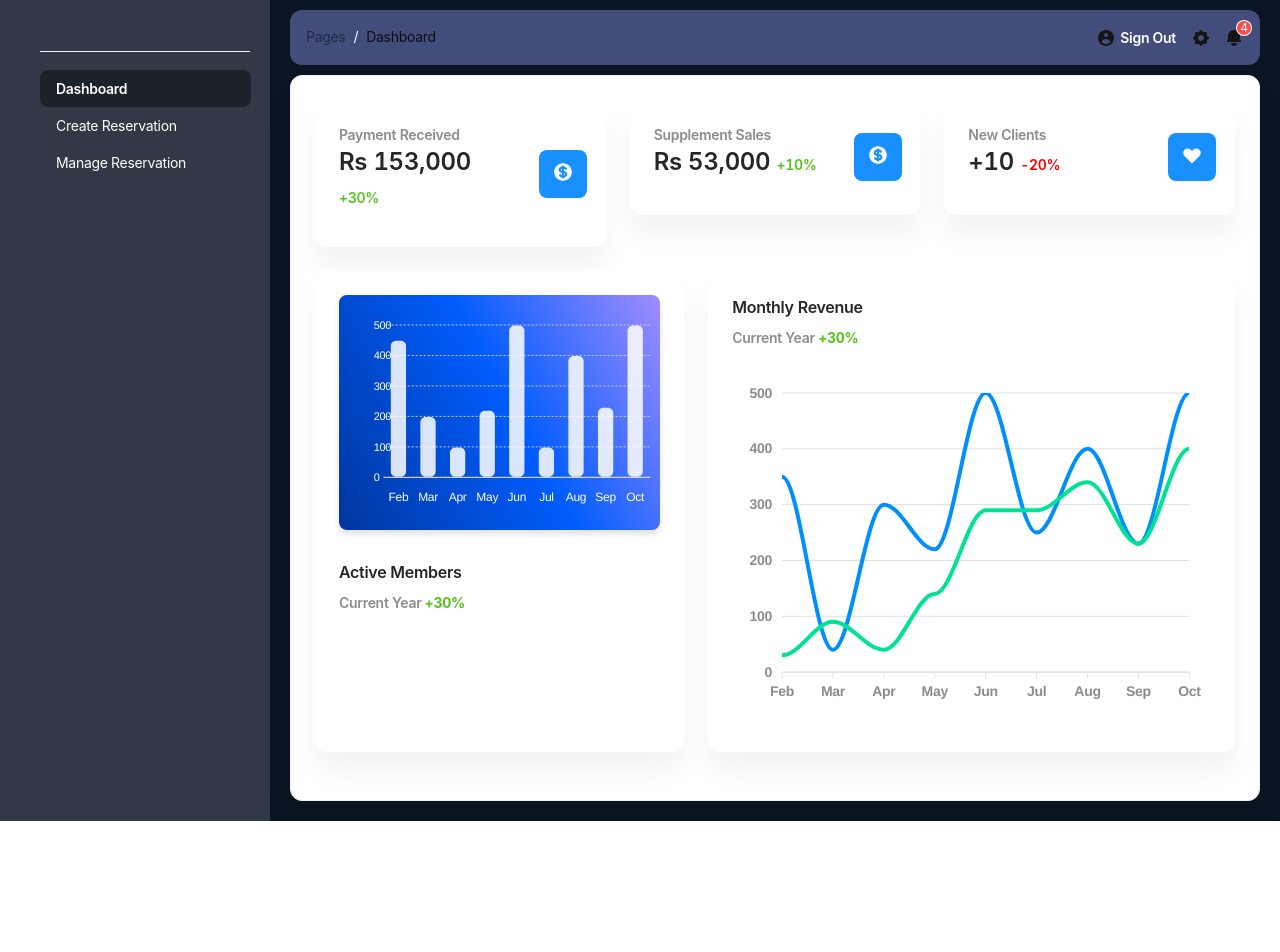
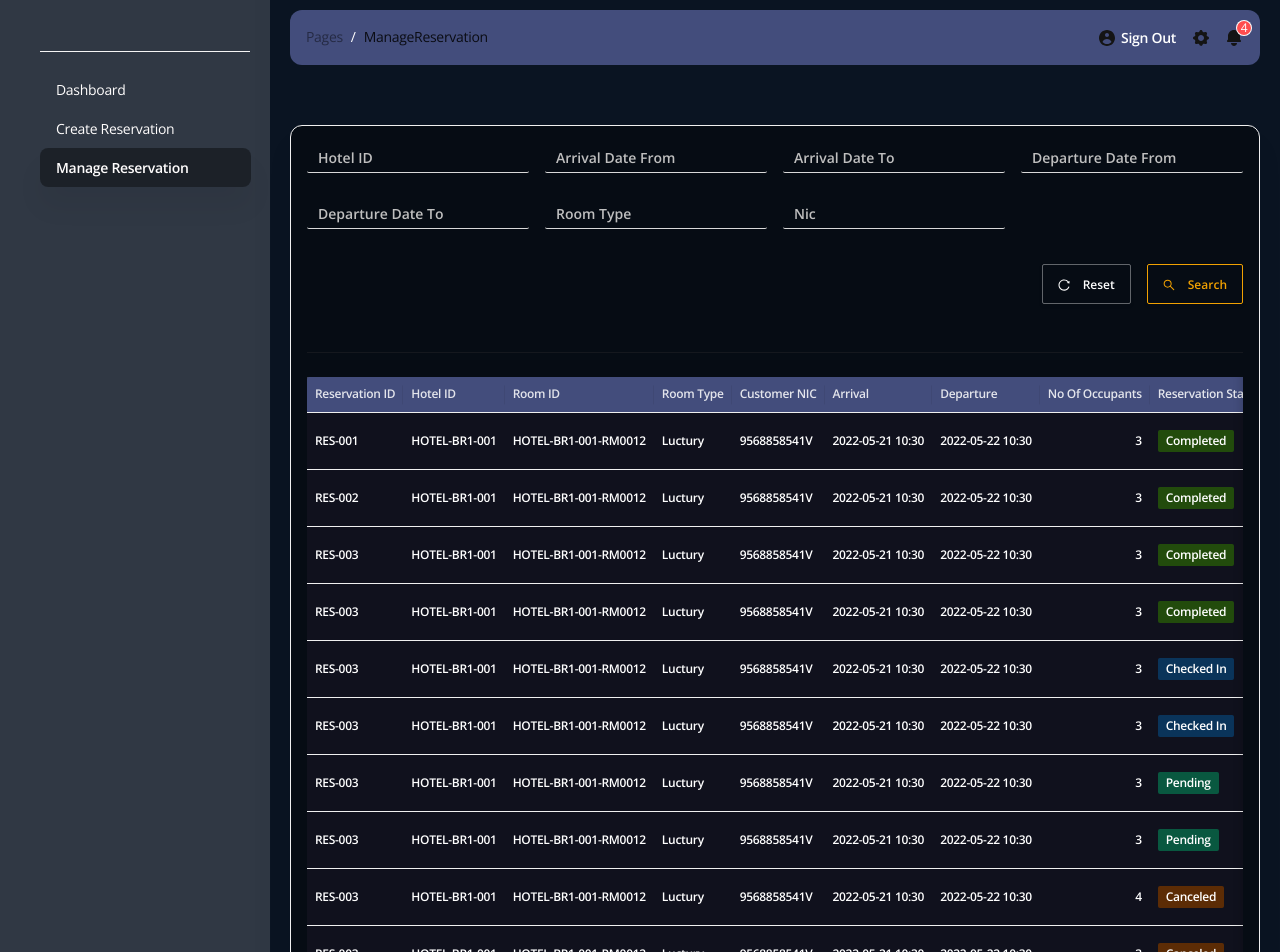
Before and after one commit to shanilerosh/hotel-reservation-frontend-customer, a React (Create React App) app: page /manageReservation in a window 1280 px wide. Before the commit this address led to /dashboard. Shown: the top 952 px of the page. Before the commit the page ends 821 px from the top, so only its background shows below. Built offline with nearby package versions, Linux system fonts and the light colour scheme; sample sign-in values are in the browser's storage.

Commit message:
implementing login

```diff
--- a/package.json
+++ b/package.json
@@ -7,8 +7,13 @@
     "@testing-library/jest-dom": "^5.14.1",
     "@testing-library/react": "^11.2.7",
     "@testing-library/user-event": "^12.8.3",
+    "@types/jest": "^28.1.8",
+    "@types/node": "^18.7.13",
+    "@types/react": "^18.0.17",
+    "@types/react-dom": "^18.0.6",
     "antd": "^4.16.6",
     "apexcharts": "^3.27.1",
+    "axios": "^0.27.2",
     "install": "^0.13.0",
     "react": "^17.0.2",
     "react-apexcharts": "^1.3.9",
@@ -16,6 +21,7 @@
     "react-router-dom": "^5.2.0",
     "react-scripts": "4.0.3",
     "styled-components": "^5.3.0",
+    "typescript": "^4.8.2",
     "web-vitals": "^1.1.2"
   },
   "scripts": {
--- a/src/App.js
+++ b/src/App.js
@@ -1,48 +1,14 @@
-/*!
-=========================================================
-* Muse Ant Design Dashboard - v1.0.0
-=========================================================
-* Product Page: https://www.creative-tim.com/product/muse-ant-design-dashboard
-* Copyright 2021 Creative Tim (https://www.creative-tim.com)
-* Licensed under MIT (https://github.com/creativetimofficial/muse-ant-design-dashboard/blob/main/LICENSE.md)
-* Coded by Creative Tim
-=========================================================
-* The above copyright notice and this permission notice shall be included in all copies or substantial portions of the Software.
-*/
-import {Redirect, Route, Switch} from "react-router-dom";
-import Home from "./pages/Home";
-import Tables from "./pages/Tables";
-import Billing from "./pages/Billing";
-import Rtl from "./pages/Rtl";
-import Profile from "./pages/Profile";
-import SignUp from "./pages/SignUp";
-import SignIn from "./pages/SignIn";
-import Main from "./components/layout/Main";
 import "antd/dist/antd.css";
 import "./assets/styles/main.css";
 import "./assets/styles/responsive.css";
-import CheckRoomAvailabilityComp from "./pages/client/reservation/Check-Room-Availability-Comp";
-import ManageReservationComp from "./pages/client/reservation/Manage-Reservation-Comp";
+import AppRouter from "./routing/AppRouter";
 
 function App() {
-  return (
-    <div className="App">
-      <Switch>
-        <Route path="/sign-up" exact component={SignUp} />
-        <Route path="/sign-in" exact component={SignIn} />
-        <Main>
-          <Route exact path="/dashboard" component={Home} />
-          <Route exact path="/tables" component={Tables} />
-          <Route exact path="/billing" component={Billing} />
-          <Route exact path="/createReservation" component={CheckRoomAvailabilityComp} />
-          <Route exact path="/manageReservation" component={ManageReservationComp} />
-          <Route exact path="/rtl" component={Rtl} />
-          <Route exact path="/profile" component={Profile} />
-          <Redirect from="*" to="/dashboard" />
-        </Main>
-      </Switch>
-    </div>
-  );
+    return (
+        <div className="App">
+            <AppRouter/>
+        </div>
+    );
 }
 
 export default App;
--- a/src/assets/styles/main.css
+++ b/src/assets/styles/main.css
@@ -3409,7 +3409,7 @@ tr{
 
 .table-icon-color{
     border: none!important;
-    background-color: #070814f5 !important;
+    background-color: #11121d !important;
     box-shadow: unset!important;
 }
 .ant-table.ant-table-small {
@@ -3447,3 +3447,15 @@ tr{
     border-color: rgb(248, 242, 242)!important;
 
 }
+.ant-tooltip-inner {
+    min-width: 30px;
+    min-height: 32px;
+    padding: 6px 8px;
+    color: #fff;
+    text-align: left;
+    text-decoration: none;
+    word-wrap: break-word;
+    background-color: #000000fa!important;
+    border-radius: 2px;
+    box-shadow: 0 3px 6px -4px rgb(0 0 0 / 12%), 0 6px 16px 0 rgb(0 0 0 / 8%), 0 9px 28px 8px rgb(0 0 0 / 5%);
+}
--- a/src/pages/SignIn.js
+++ b/src/pages/SignIn.js
@@ -1,13 +1,13 @@
-import React, {Component, useState} from "react";
-import {Button, Col, Drawer, Form, Input, Layout, Row, Typography,} from "antd";
+import React, {useState} from "react";
+import {Button, Col, Drawer, Form, Input, Layout, message, Row, Typography,} from "antd";
 import Hotel from "../assets/images/hotel-img.jpeg";
 import "../assets/styles/main.css";
-import CheckRoomAvailabilityComp from "./client/reservation/Check-Room-Availability-Comp";
+import axios from "axios";
 
 const {Title} = Typography;
 const {Header, Footer, Content} = Layout;
 
-function SignIn() {
+function SignIn(props) {
     const [visible, setVisible] = useState(false)
 
     const showDrawer = () => {
@@ -17,12 +17,23 @@ function SignIn() {
     const onClose = () => {
         setVisible(false);
     };
-    const onFinish = (values) => {
-        console.log("Success:", values);
+    const onFinish = (val) => {
+        const params = new URLSearchParams();
+        params.append('username', val.userName);
+        params.append('password', val.password);
+        axios.post(`http://localhost:9008/login`, params)
+            .then(res => {
+                console.log(res.data.access_token);
+                sessionStorage.setItem("token", res.data.access_token)
+                window.location.href = '/dashboard'
+            }).catch(error => {
+            message.error("Login Error")
+        })
+
     };
 
-    const onFinishFailed = (errorInfo) => {
-        console.log("Failed:", errorInfo);
+    const onFinishFailed = () => {
+
     };
 
     return (
@@ -47,9 +58,7 @@ function SignIn() {
                                 className="row-col"
                             >
                                 <Form.Item
-                                    // style={{fontFamily:'monospace',color:'white'}}
                                     className="sign-in-ant-input"
-                                    // label="Username"
                                     name="userName"
                                     rules={[
                                         {
@@ -63,9 +72,7 @@ function SignIn() {
                                 </Form.Item>
 
                                 <Form.Item
-                                    // style={{fontFamily:'monospace',color:'white'}}
                                     className="sign-in-ant-input"
-                                    // label="Password"
                                     name="password"
                                     rules={[
                                         {
@@ -82,13 +89,7 @@ function SignIn() {
                                     <Button
 
                                         type="primary"
-                                        htmlType="submit"
-                                        // style={{
-                                        //     color: '#fed430',
-                                        //     backgroundColor: 'transparent',
-                                        //     borderColor: '#fed430', width: '100%'
-                                        // }}
-                                    >
+                                        htmlType="submit">
                                         SIGN IN
                                     </Button>
                                 </Form.Item>
--- a/src/pages/client/reservation/Manage-Reservation-Comp.js
+++ b/src/pages/client/reservation/Manage-Reservation-Comp.js
@@ -1,6 +1,6 @@
 import {Button, Card, Col, Divider, Form, Input, Row, Space, Table, Tag, Tooltip} from "antd";
 import React, {useState} from 'react';
-import {EditOutlined, ReloadOutlined, SearchOutlined} from "@ant-design/icons";
+import {EditOutlined, MessageOutlined, ReloadOutlined, SearchOutlined} from "@ant-design/icons";
 import Modal from "antd/es/modal/Modal";
 import EnterBookingDetailComp from "./Enter-Booking-Detail-Comp";
 
@@ -47,21 +47,31 @@ function ManageReservationComp(props) {
             render: (text, rec) => (
                 <Space size="middle">
                     {
-                        text == "C" ?
+                        text === "C" ?
                             <Tag color='#224B0C'>
                                 Completed
                             </Tag> :
-                            text == "I" ?
-                                <Tag color='#90B77D'>
+                            text === "I" ?
+                                <Tag color='#0a345a'>
                                     Checked In
                                 </Tag> :
-                                text == "P" ?
-                                    <Tag color='#E38B29'>
+                                text === "P" ?
+                                    <Tag color='#095840'>
                                         Pending
                                     </Tag> :
-                                    <Tag color='#930b16'>
-                                        Canceled
-                                    </Tag>
+                                    <>
+                                        <Tag color='#5c2c05'>
+                                            Canceled
+                                        </Tag>
+                                        <Tooltip title="Canceled Reason">
+                                            <Button className={"table-icon-color"} size={"small"} style={{color: '#e7482d', backgroundColor: '#070814f5'}}
+                                            >
+                                                <MessageOutlined style={{backgroundColor: '#11121d'}}/>
+                                            </Button>
+
+                                        </Tooltip>
+                                    </>
+
                     }
 
 
@@ -74,10 +84,10 @@ function ManageReservationComp(props) {
             align: 'center',
             render: (text, rec) => (
                 <Space size="middle">
-                    <Tooltip title="View">
+                    <Tooltip title="View" style={{ backgroundColor: '#000000fa'}}>
                         <Button className={"table-icon-color"} onClick={() => setModalVisible(true)}
                                 style={{color: '#faad14', backgroundColor: '#070814f5'}}
-                                icon={<EditOutlined style={{backgroundColor: '#070814f5'}}/>}
+                                icon={<EditOutlined style={{backgroundColor: '#11121d'}}/>}
 
                         />
                     </Tooltip>
--- /dev/null
+++ b/src/routing/AppRouter.js
@@ -0,0 +1,37 @@
+import {Route, Switch} from "react-router-dom";
+import Home from "../pages/Home";
+import Tables from "../pages/Tables";
+import Billing from "../pages/Billing";
+import Rtl from "../pages/Rtl";
+import Profile from "../pages/Profile";
+import SignUp from "../pages/SignUp";
+import SignIn from "../pages/SignIn";
+import Main from "../components/layout/Main";
+import "antd/dist/antd.css";
+import "../assets/styles/main.css";
+import "../assets/styles/responsive.css";
+import PrivateRoute from "../routing/PrivateRout";
+import CheckRoomAvailabilityComp from "../pages/client/reservation/Check-Room-Availability-Comp";
+import ManageReservationComp from "../pages/client/reservation/Manage-Reservation-Comp";
+
+function AppRouter() {
+  return (
+    <div className="App">
+      <Switch>
+        <Route path="/sign-up" exact component={SignUp} />
+        <Route path="/sign-in" exact component={SignIn} />
+        <Main>
+          <PrivateRoute exact path="/dashboard" component={Home} />
+          <PrivateRoute exact path="/tables" component={Tables} />
+          <PrivateRoute exact path="/billing" component={Billing} />
+          <PrivateRoute exact path="/createReservation" component={CheckRoomAvailabilityComp} />
+          <PrivateRoute exact path="/manageReservation" component={ManageReservationComp} />
+          <PrivateRoute exact path="/rtl" component={Rtl} />
+          <PrivateRoute exact path="/profile" component={Profile} />
+        </Main>
+      </Switch>
+    </div>
+  );
+}
+
+export default AppRouter;
--- /dev/null
+++ b/src/routing/PrivateRout.js
@@ -0,0 +1,25 @@
+import {Redirect, Route} from "react-router-dom";
+
+function PrivateRoute({component: Component, ...rest}) {
+
+    const checkValidToken = () => {
+        const token = sessionStorage.getItem('token');
+        console.log(token);
+        if (token) {
+            return true
+        } else {
+            return false
+        }
+    }
+
+    return (
+        <>
+            {checkValidToken()
+                ? <Route {...rest} render={props => <Component {...rest} {...props} />}/>
+                : <Redirect to="/sign-in"/>
+            }
+        </>
+    );
+}
+
+export default PrivateRoute
```
Also changed, not shown: src/index.js (+1 -11 lines), 1 other file (tests, documents, lock files or other folders).
